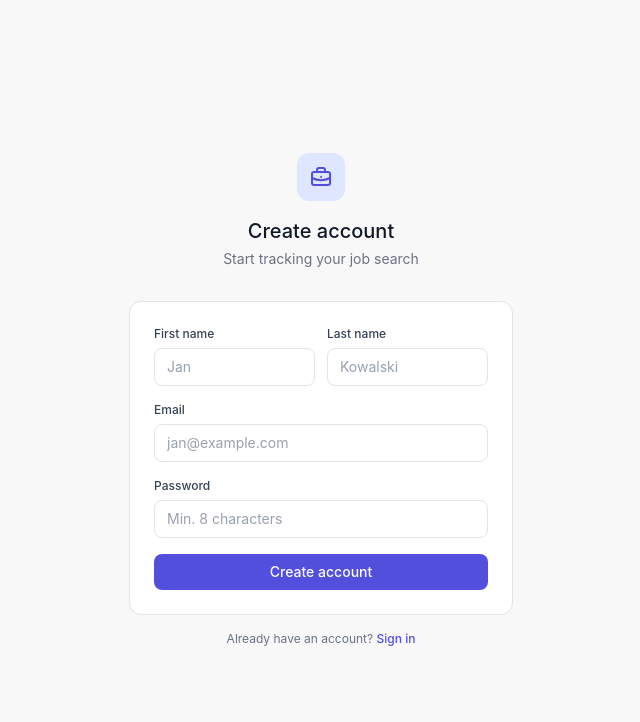
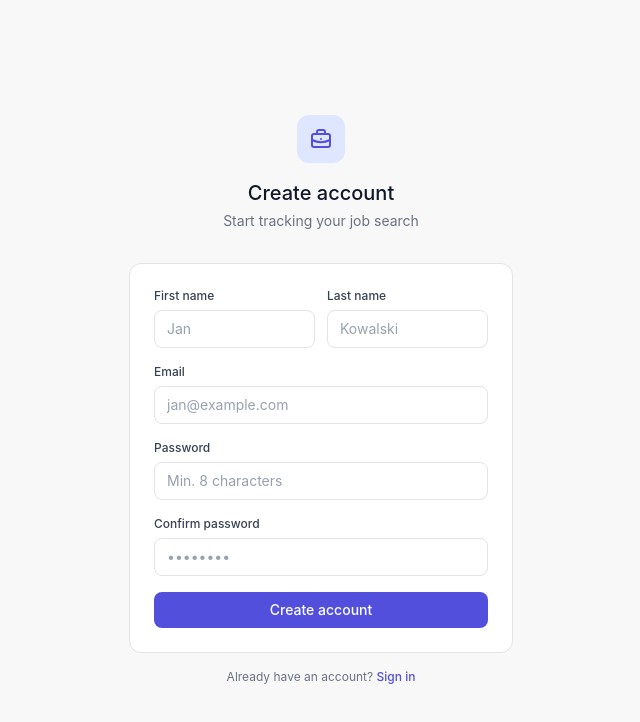
Before and after one commit to Rafal5671/JobTrack, a React (Vite) app in the folder jobtrack-client/: page /register in a window 1280 px wide. Shown: the top 722 px of the page, without its empty margins (319-959 px from the left). Built offline with nearby package versions, Linux system fonts and the light colour scheme.

Commit message:
feat: add confirm password field to register form

```diff
--- a/jobtrack-client/src/pages/Register.tsx
+++ b/jobtrack-client/src/pages/Register.tsx
@@ -9,6 +9,7 @@
   const [lastName, setLastName] = useState("");
   const [email, setEmail] = useState("");
   const [password, setPassword] = useState("");
+  const [confirmPassword, setConfirmPassword] = useState("");
   const [error, setError] = useState("");
   const [loading, setLoading] = useState(false);
   const { setAuth } = useAuthStore();
@@ -18,6 +19,12 @@
     e.preventDefault();
     setError("");
     setLoading(true);
+
+    if (password !== confirmPassword) {
+      setError("Passwords do not match");
+      setLoading(false);
+      return;
+    }
 
     try {
       const { user, token } = await register({
@@ -124,6 +131,22 @@
               />
             </div>
 
+            <div>
+              <label className="block text-xs font-medium text-gray-700 mb-1.5">
+                Confirm password
+              </label>
+              <input
+                type="password"
+                value={confirmPassword}
+                onChange={(e) => setConfirmPassword(e.target.value)}
+                className="w-full border border-border rounded-lg px-3 py-2 text-sm text-gray-900 placeholder-gray-400 focus:outline-none focus:ring-2 focus:ring-brand-500 focus:border-transparent"
+                placeholder="••••••••"
+                required
+                minLength={8}
+                autoComplete="new-password"
+              />
+            </div>
+
             <button
               type="submit"
               disabled={loading}
```
